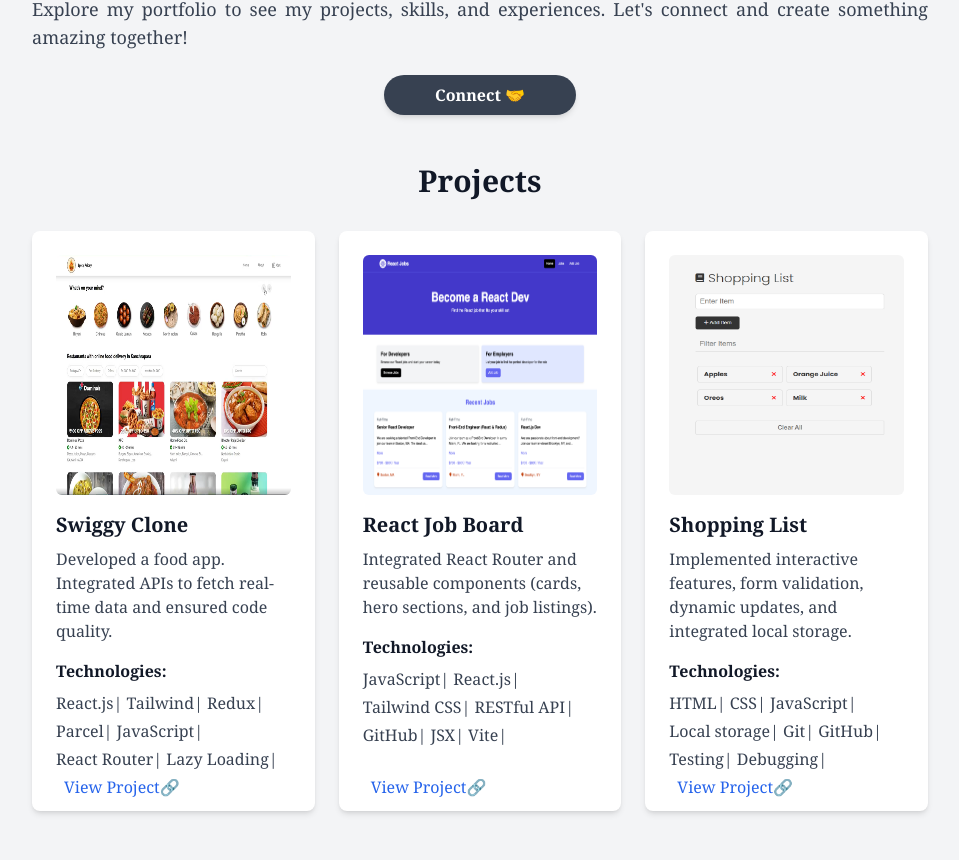
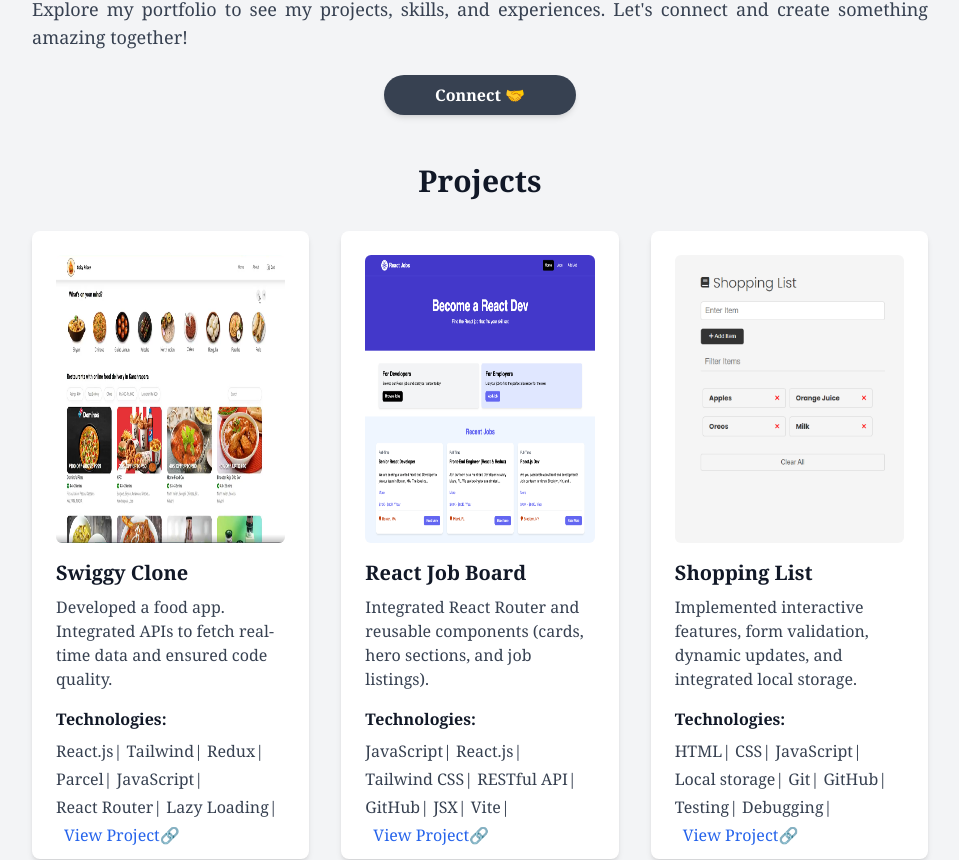
Before and after one commit to MAURICEDS0UZA/new_portfolio, a React (Vite) app in the folder portfolio/: page / in a window 1280 px wide. Shown: the part 497-1357 px from the top of the page, without its empty margins (160-1119 px from the left). Built offline with nearby package versions, Linux system fonts and the light colour scheme.

Commit message:
Add ;Grid to project container.

```diff
--- a/portfolio/src/Components/Projects.jsx
+++ b/portfolio/src/Components/Projects.jsx
@@ -2,23 +2,23 @@ import { PROJECTS } from "../utils/constant";
 
 const Projects = () => {
   return (
-    <section className="min-h-screen bg-gray-100 p-6 font-serif">
+    <section className="min-h-max bg-gray-100 p-6 font-serif">
       <div className="max-w-4xl mx-auto">
         <h2 className="text-3xl font-bold mb-8 text-center text-gray-900">
           Projects
         </h2>
 
-        <div className="flex gap-6 flex-wrap ">
+        <div className="grid  grid-cols-1 sm:grid-cols-2 lg:grid-cols-3 gap-8 ">
           {PROJECTS.map((project, index) => (
             <div
               key={index}
-              className="bg-white p-6 rounded-lg shadow-md flex-1 relative"
+              className="bg-white p-6 rounded-lg shadow-md   relative"
             >
               {console.log(project.image)}
               <img
                 src={project.image}
                 alt={project.title}
-                className="w-full h-60 object-fit rounded-md mb-4"
+                className="w-full h-72  object-fit rounded-md mb-4"
               />
               <h3 className="text-xl font-semibold mb-2 text-gray-900">
                 {project.title}
```
